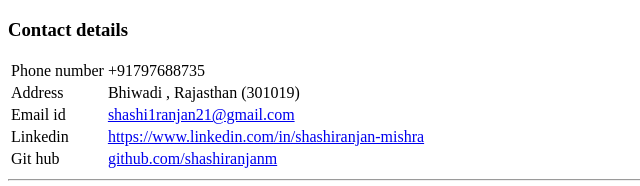
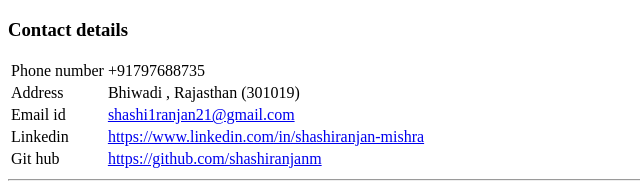
Before and after one commit to shashiranjanm/cv, a plain HTML site: page contact.html in a window 1280 px wide. Shown: the top 186 px of the page, 0-640 px from the left. Drawn offline with Linux system fonts and the light colour scheme.

Commit message:
github link update in contact

```diff
--- a/contact.html
+++ b/contact.html
@@ -46,7 +46,7 @@
                 Git hub
             </td>
             <td>
-                <a href="github.com/shashiranjanm"> github.com/shashiranjanm</a></li>
+                <a href="https://github.com/shashiranjanm"> https://github.com/shashiranjanm</a></li>
             </td>
         </tr>
     </table>
```
